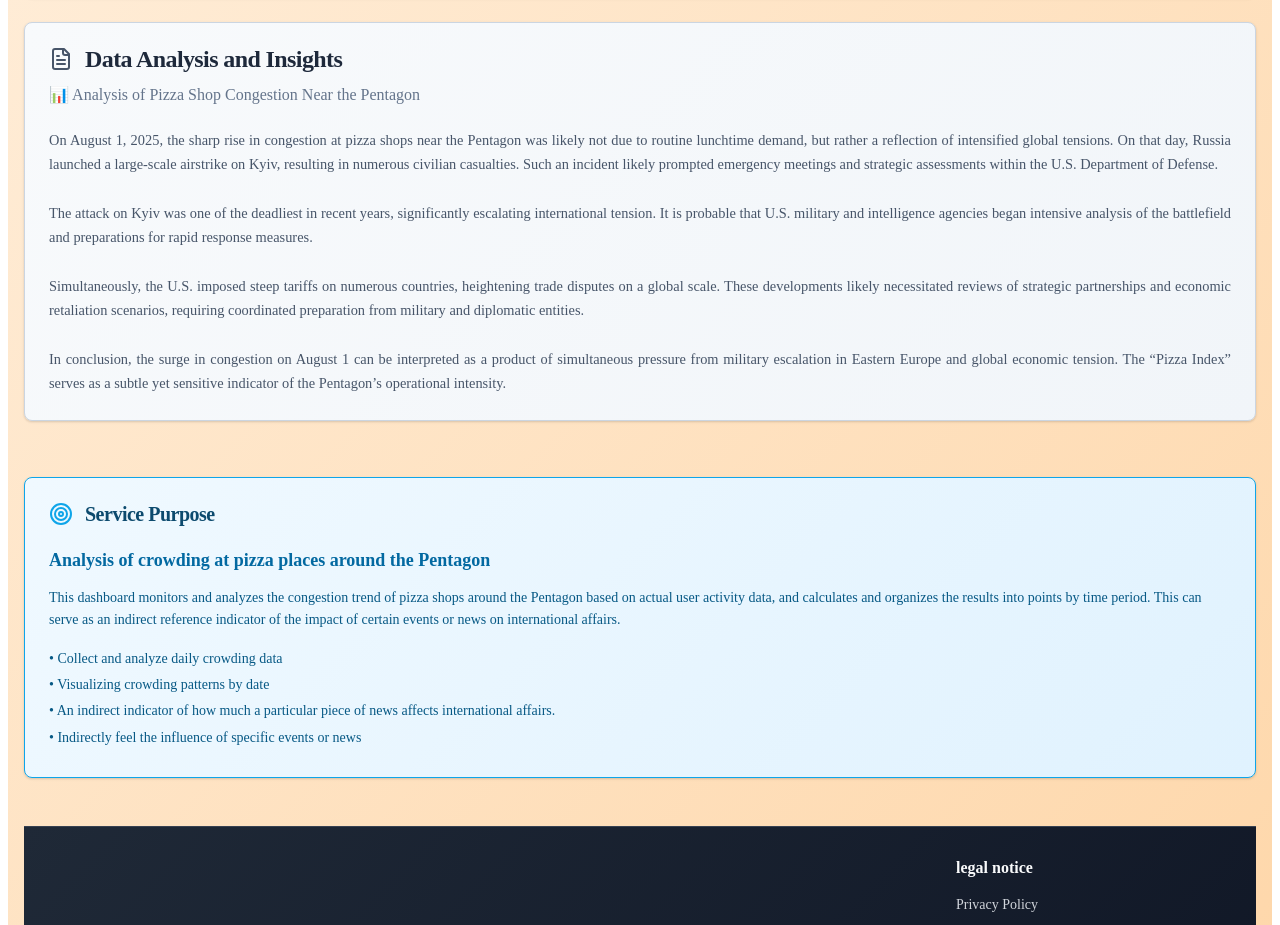
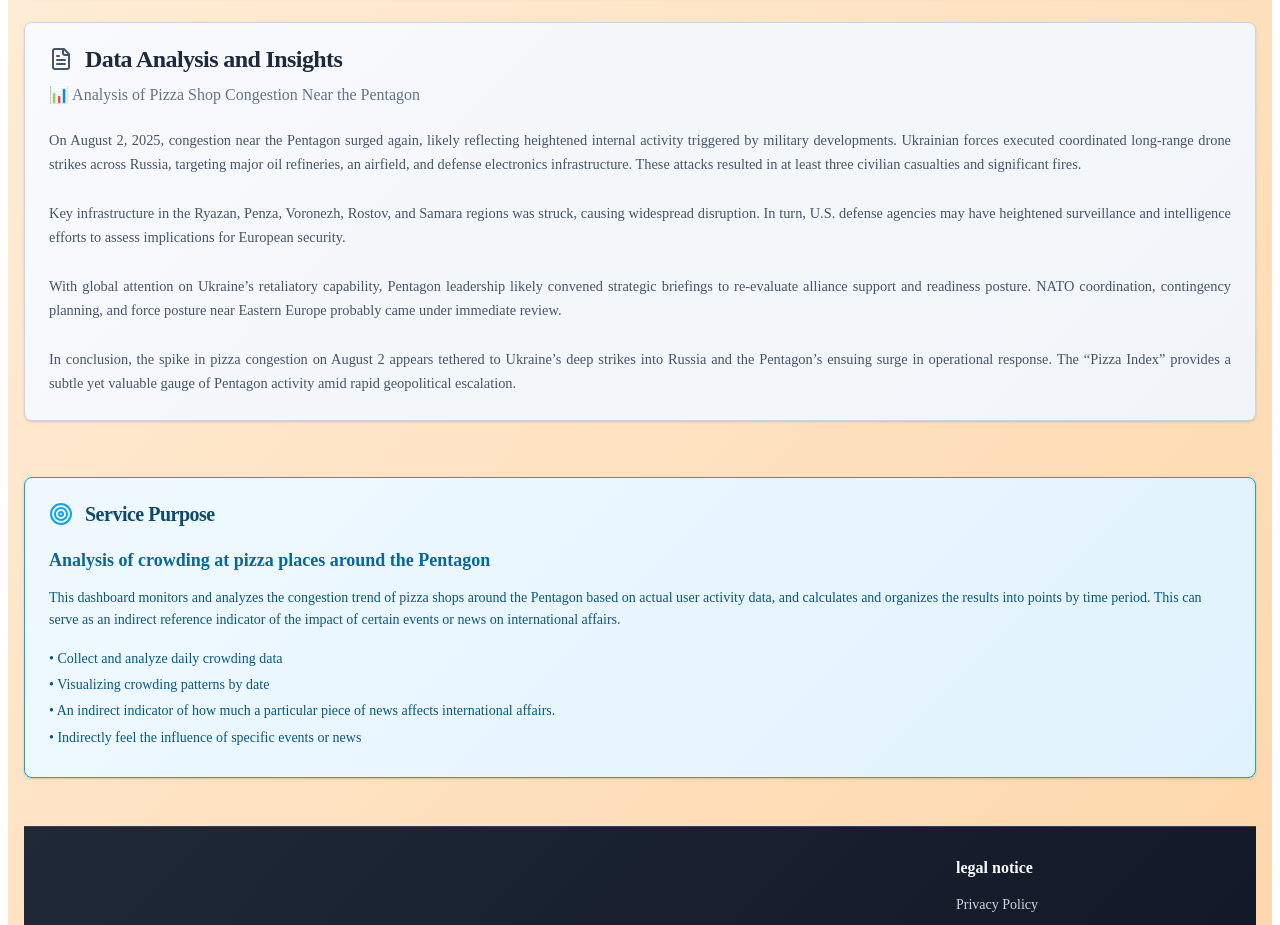
Before and after one commit to goldmembrane/pizza-in-penta, a React (Create React App) app: page / in a window 1280 px wide. Shown: the part 1202-2127 px from the top of the page. Built offline with nearby package versions, Linux system fonts and the light colour scheme; no server answers.

Commit message:
feat: Change analysis to 0802

```diff
--- a/src/i18n/en.js
+++ b/src/i18n/en.js
@@ -34,13 +34,13 @@ const en = {
     insight_title: "Data Analysis and Insights",
     analysis_title: " Analysis of Pizza Shop Congestion Near the Pentagon",
     analysis_first:
-      "On August 1, 2025, the sharp rise in congestion at pizza shops near the Pentagon was likely not due to routine lunchtime demand, but rather a reflection of intensified global tensions. On that day, Russia launched a large-scale airstrike on Kyiv, resulting in numerous civilian casualties. Such an incident likely prompted emergency meetings and strategic assessments within the U.S. Department of Defense.",
+      "On August 2, 2025, congestion near the Pentagon surged again, likely reflecting heightened internal activity triggered by military developments. Ukrainian forces executed coordinated long-range drone strikes across Russia, targeting major oil refineries, an airfield, and defense electronics infrastructure. These attacks resulted in at least three civilian casualties and significant fires.",
     analysis_second:
-      "The attack on Kyiv was one of the deadliest in recent years, significantly escalating international tension. It is probable that U.S. military and intelligence agencies began intensive analysis of the battlefield and preparations for rapid response measures.",
+      "Key infrastructure in the Ryazan, Penza, Voronezh, Rostov, and Samara regions was struck, causing widespread disruption. In turn, U.S. defense agencies may have heightened surveillance and intelligence efforts to assess implications for European security.",
     analysis_third:
-      "Simultaneously, the U.S. imposed steep tariffs on numerous countries, heightening trade disputes on a global scale. These developments likely necessitated reviews of strategic partnerships and economic retaliation scenarios, requiring coordinated preparation from military and diplomatic entities.",
+      "With global attention on Ukraine’s retaliatory capability, Pentagon leadership likely convened strategic briefings to re-evaluate alliance support and readiness posture. NATO coordination, contingency planning, and force posture near Eastern Europe probably came under immediate review.",
     analysis_fourth:
-      "In conclusion, the surge in congestion on August 1 can be interpreted as a product of simultaneous pressure from military escalation in Eastern Europe and global economic tension. The “Pizza Index” serves as a subtle yet sensitive indicator of the Pentagon’s operational intensity.",
+      "In conclusion, the spike in pizza congestion on August 2 appears tethered to Ukraine’s deep strikes into Russia and the Pentagon’s ensuing surge in operational response. The “Pizza Index” provides a subtle yet valuable gauge of Pentagon activity amid rapid geopolitical escalation.",
   },
 };
 
--- a/src/i18n/it.js
+++ b/src/i18n/it.js
@@ -39,13 +39,13 @@ const it = {
     analysis_title:
       "Analisi della Congestione nelle Pizzerie vicino al Pentagono",
     analysis_first:
-      "Il 1° agosto 2025, il netto aumento dell’affollamento nelle pizzerie intorno al Pentagono sembra collegato non tanto alla domanda quotidiana, quanto a una crescente pressione geopolitica. Quel giorno, la Russia ha effettuato un massiccio bombardamento su Kiev, causando numerose vittime civili. Questo ha probabilmente portato a riunioni urgenti e valutazioni strategiche all’interno del Dipartimento della Difesa degli Stati Uniti.",
+      "Il 2 agosto 2025, le pizzerie nei pressi del Pentagono hanno registrato un picco di congestione, probabilmente legato a eventi militari rilevanti. L’Ucraina ha effettuato attacchi coordinati via drone a lungo raggio contro raffinerie russe, una base aerea militare e impianti elettronici, con almeno tre vittime civili e incendi estesi.",
     analysis_second:
-      "L’attacco a Kiev è stato uno dei più gravi degli ultimi anni, facendo salire il livello di allerta internazionale. Le forze armate e i servizi di intelligence statunitensi hanno probabilmente aumentato l’analisi e i preparativi operativi.",
+      "Le aree colpite includevano Ryazan, Penza, Voronezh, Rostov e Samara, causando danni significativi a infrastrutture strategiche. Si presume che il Dipartimento della Difesa degli Stati Uniti abbia intensificato le attività di sorveglianza e raccolta intelligence.",
     analysis_third:
-      "Contemporaneamente, gli Stati Uniti hanno imposto alti dazi a numerosi Paesi, aggravando le tensioni commerciali globali. Questa situazione ha richiesto valutazioni strategiche complesse e una risposta rapida da parte delle autorità competenti.",
+      "Di fronte a questa escalation, il Pentagono ha probabilmente convocato briefing strategici per rivedere il supporto all’Ucraina e le posture operative in Europa orientale. La collaborazione con la NATO e la pianificazione delle contingenze sono state presumibilmente riviste immediatamente.",
     analysis_fourth:
-      "In conclusione, il picco del 1° agosto riflette una doppia pressione: l’escalation militare e le tensioni economiche globali. L’“Indice Pizza” appare quindi come un indicatore sensibile dell’intensità operativa del Pentagono.",
+      "In sintesi, l’impennata del congestionamento del 2 agosto riflette le offensive ucraine profonde e la pronta reazione interna del Pentagono. Il “Pizza Index” emerge come un indicatore indiretto ma significativo dell’attività difensiva statunitense.",
   },
 };
 
--- a/src/i18n/ja.js
+++ b/src/i18n/ja.js
@@ -32,13 +32,13 @@ const ja = {
     insight_title: "データ分析とインサイト",
     analysis_title: "ペンタゴン周辺ピザ店の混雑度状況分析",
     analysis_first:
-      "2025年8月1日、ペンタゴン周辺のピザ店の混雑度が急上昇しました。この現象は通常の消費パターンによるものではなく、国際的な緊張の高まりと軍事的対応の可能性を反映していると考えられます。この日、ロシアはキーウへの大規模空爆を実施し、多くの民間人が犠牲になりました。これにより、アメリカ国防総省では緊急の戦略会議が開かれたと考えられます。",
+      "2025年8月2日、ペンタゴン周辺のピザ店の混雑度が再び高まりました。これは通常の消費傾向ではなく、軍事的緊張の高まりに伴う組織的反応と考えられます。この日、ウクライナ軍はロシア国内の主要石油精製施設や軍用空港、防衛電子機器工場を狙った長距離ドローン攻撃を実施し、少なくとも３人の民間人が死亡し、複数の火災が発生しました。",
     analysis_second:
-      "キーウへの攻撃は近年で最も深刻なものの一つであり、国際社会の緊張を一気に高めました。アメリカの軍事および情報機関は戦況を精査し、迅速な対応体制に入った可能性があります。",
+      "影響を受けたのはリャザン、ペンザ、ヴォロネジ、ロストフ、サマラなど複数地域にわたり、ロシアの重要インフラに深刻な損害を与えました。これにより米国防総省は警戒態勢を高め、情報収集や状況分析を強化した可能性があります。",
     analysis_third:
-      "同時に、アメリカは複数の国に対して高関税を課し、国際貿易の緊張をさらに悪化させました。これにより、同盟関係の見直しや報復戦略の準備が必要になった可能性があります。",
+      "この緊迫した状況下、ペンタゴンではウクライナ支援や東欧における同盟軍の展開などが急遽再評価され、NATOとの連携や緊急対応計画の調整が迫られたでしょう。",
     analysis_fourth:
-      "総じて、8月1日の混雑度の上昇は、ウクライナ危機の激化と米国中心の経済的摩擦という二重の圧力によるものと解釈できます。「ピザインデックス」は、軍事的緊張を間接的に示す敏感な指標であるといえるでしょう。",
+      "まとめると、8月2日の混雑度の上昇は、ウクライナのロシア深部への攻撃とそれに対するペンタゴンの迅速な対応が直接関係しているとみられます。ピザインデックスは、地政学的緊張下における米軍の作戦活動を示す有力な間接指標です。",
   },
 };
 
--- a/src/i18n/zh.js
+++ b/src/i18n/zh.js
@@ -29,13 +29,13 @@ const zh = {
     insight_title: "数据分析与洞察",
     analysis_title: "五角大楼附近披萨店拥堵度分析",
     analysis_first:
-      "2025年8月1日，五角大楼附近的比萨店出现了明显的拥堵上升。这一现象很可能不是日常消费所致，而是反映了国际局势的紧张升级。当日，俄罗斯对乌克兰首都基辅发动大规模空袭，造成大量平民伤亡。这一事件很可能促使美国国防部举行紧急战略会议。",
+      "2025年8月2日，五角大楼附近的比萨店拥堵再度上升。这一趋势很可能并非由日常消费驱动，而是反映了军事局势紧张所带来的内部响应。当天，乌克兰发动了多起远程无人机攻击，精准打击俄罗斯的主要炼油厂、军事机场和电子防务设施，导致至少三名平民死亡，多处火灾爆发。",
     analysis_second:
-      "此次袭击是近年来最严重的一次，极大地提高了国际社会的警觉程度。美国军方和情报机构可能因此加强了情报分析和战备部署。",
+      "袭击波及俄方多个地区，包括梁赞、彭扎、沃罗涅日、罗斯托夫和萨马拉，造成关键能源与军工基础设施重大损毁。美国防部可能因此加强情报监控与态势分析力度。",
     analysis_third:
-      "与此同时，美国对多个国家实施高额关税，进一步加剧了全球贸易紧张。这一系列举措可能需要对战略合作关系进行重新评估，并制定相关对策。",
+      "面对局势升级，五角大楼或迅速召开战略研讨与紧急调度会议，重新评估对乌克兰的支援方式及东欧防务部署，配合北约进行跨区域共同应对。",
     analysis_fourth:
-      "综上所述，8月1日的比萨店拥堵上升反映了俄乌冲突加剧和全球经济对抗所带来的双重压力。“比萨指数”再次展现了其作为五角大楼战略行动间接指标的意义。",
+      "总之，8月2日的拥堵上升是乌克兰深层打击与五角大楼高强度应对活动共同作用的体现。“比萨指数”再次显示其作为衡量美军战略警戒态势的重要间接指示器的有效性。",
   },
 };
 
```
Also changed, not shown: src/i18n/de.js (+4 -4 lines), src/i18n/es.js (+4 -4 lines), src/i18n/fr.js (+4 -4 lines), src/i18n/ko.js (+4 -4 lines).
